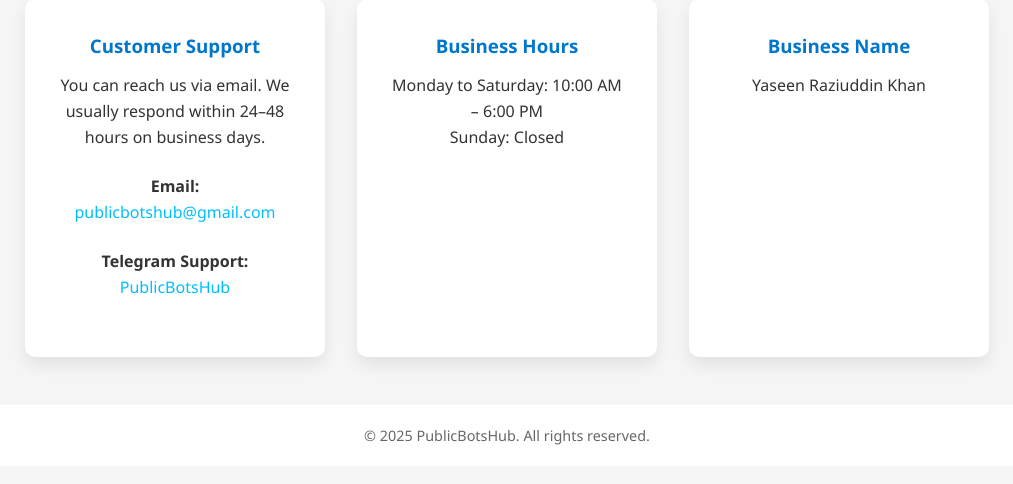
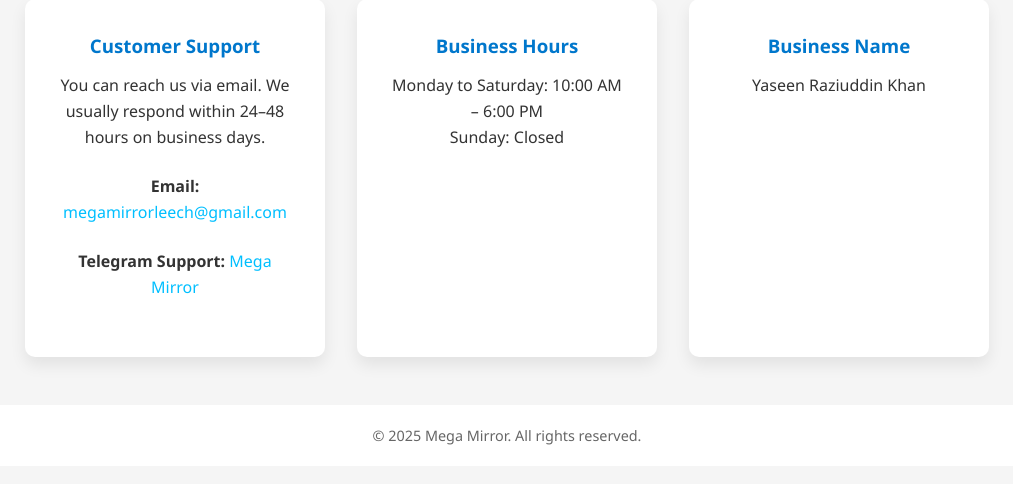
Before and after one commit to rehan-raxa/site, a Python web app: template templates/contact.html in a window 1280 px wide. Shown: the part 263-747 px from the top of the page, without its empty margins (133-1146 px from the left). Run offline with Jinja, Linux system fonts and the light colour scheme; the template is opened without the code that fills it, so the values that code supplies are empty.

Commit message:
Update contact.html

```diff
--- a/templates/contact.html
+++ b/templates/contact.html
@@ -3,7 +3,7 @@
 <head>
   <meta charset="UTF-8" />
   <meta name="viewport" content="width=device-width, initial-scale=1.0"/>
-  <title>Contact Us - PublicBotsHub</title>
+  <title>Contact Us - Mega Mirror</title>
   <link rel="stylesheet" href="/static/style.css" />
 </head>
 <body>
@@ -28,8 +28,8 @@
     <div class="card">
       <h3>Customer Support</h3>
       <p>You can reach us via email. We usually respond within 24–48 hours on business days.</p>
-      <p><strong>Email:</strong> <a href="mailto:publicbotshub@gmail.com" style="color:#00bfff; text-decoration: none;">publicbotshub@gmail.com</a></p>
-      <p><strong>Telegram Support:</strong> <a href="https://t.me/super1adminbot" style="color:#00bfff; text-decoration: none;">PublicBotsHub</a></p>
+      <p><strong>Email:</strong> <a href="mailto:megamirrorleech@gmail.com" style="color:#00bfff; text-decoration: none;">megamirrorleech@gmail.com</a></p>
+      <p><strong>Telegram Support:</strong> <a href="https://t.me/querieschatbot" style="color:#00bfff; text-decoration: none;">Mega Mirror</a></p>
     </div>
 
     <div class="card">
@@ -44,7 +44,7 @@
   </section>
 
   <footer>
-    &copy; 2025 PublicBotsHub. All rights reserved.
+    &copy; 2025 Mega Mirror. All rights reserved.
   </footer>
 </body>
 </html>
```
